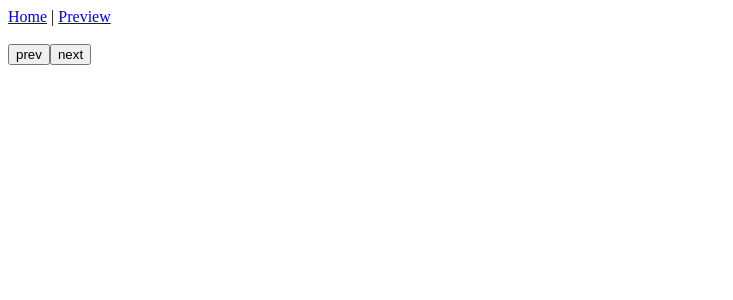
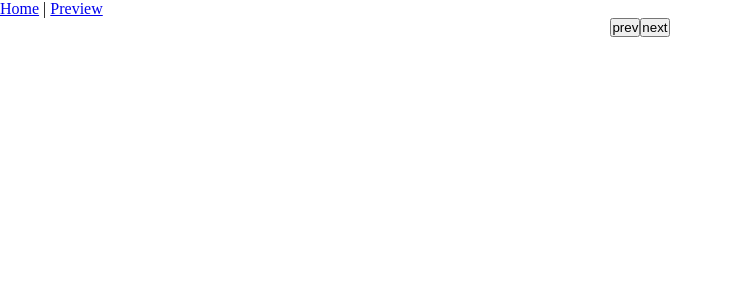
Before and after one commit to jambackie/uploadpreview, a Vue app: page / in a window 1280 px wide. Both pictures are taken after a click on the button "preview". Shown: the top 300 px of the page, without its empty margins (0-733 px from the left). Built offline with nearby package versions, Linux system fonts and the light colour scheme.

Commit message:
add styles

```diff
--- a/src/main.js
+++ b/src/main.js
@@ -2,5 +2,6 @@ import { createApp } from 'vue'
 import App from './App.vue'
 import router from './router'
 import store from './store'
+import './styles.scss'
 
 createApp(App).use(store).use(router).mount('#app')
--- /dev/null
+++ b/src/styles.scss
@@ -0,0 +1,24 @@
+*,
+*::after,
+*::before {
+  margin: 0;
+  padding: 0;
+  box-sizing: border-box;
+}
+
+.preview {
+  position: relative;
+  display: flex;
+  justify-content: center;
+  align-items: start;
+  min-width: 100vw;
+  min-height: 100vh;
+
+  &__controls {
+    position: absolute;
+  }
+
+  &__img {
+    position: absolute;
+  }
+}
```
